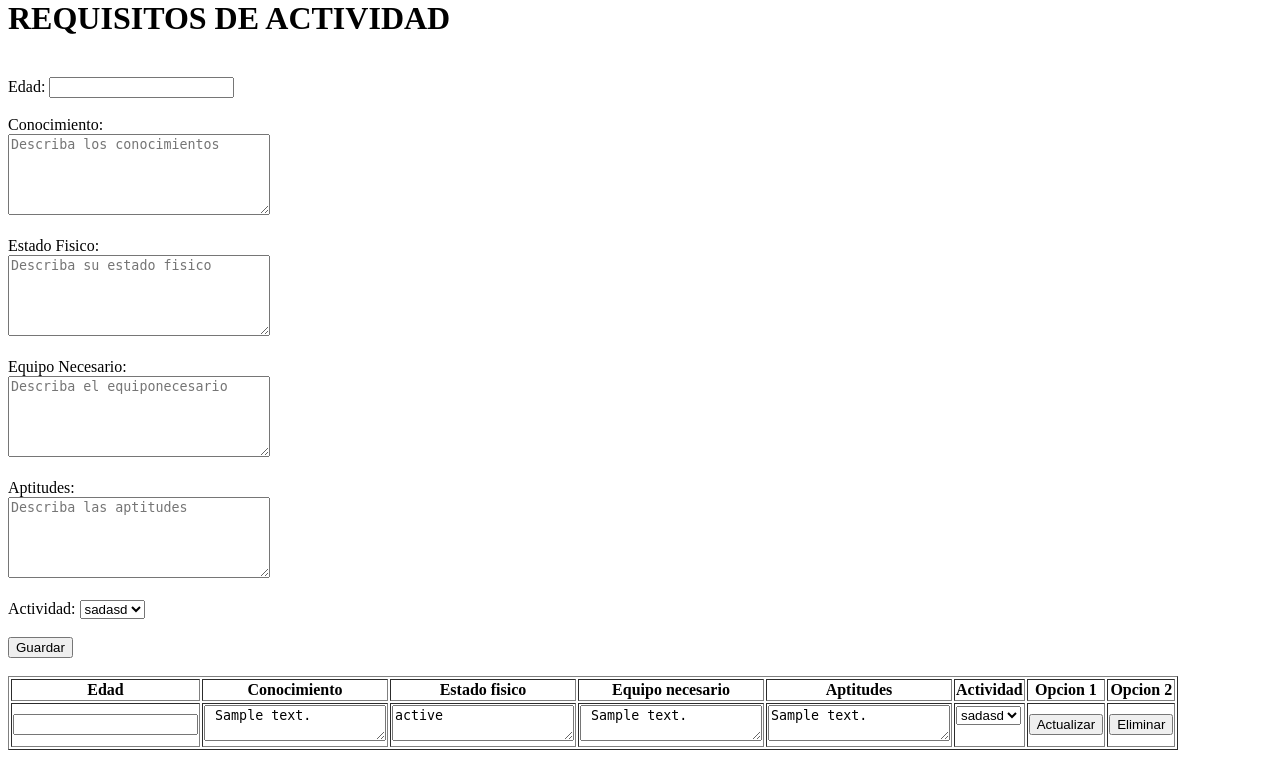
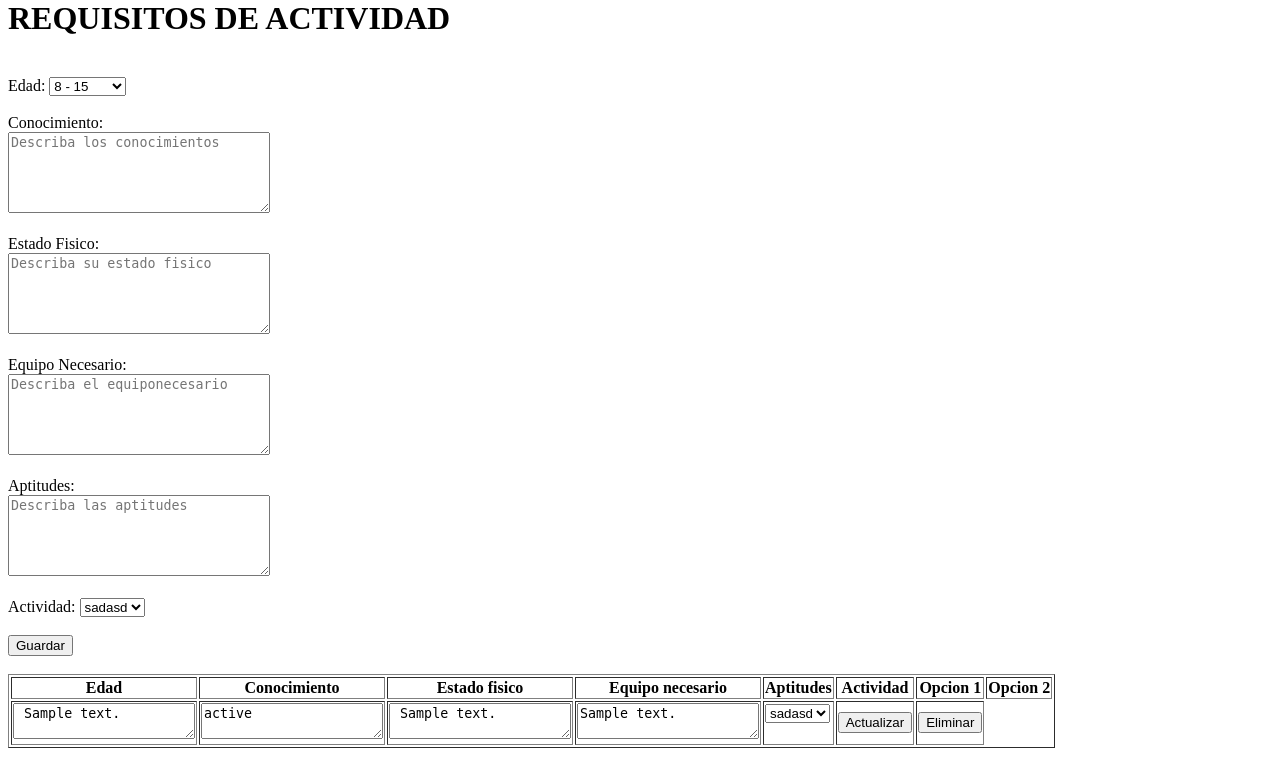
Before and after one commit to crisrdz0294/proTurismo, a PHP site: page /view/requisitosActividadView.php in a window 1280 px wide. Shown: the part 21-800 px from the top of the page. Run offline with PHP 8.4, Linux system fonts and the light colour scheme; data comes from the database, SQL or seed files in the repository; tables that the repository leaves empty hold one stand-in row (values such as "Sample post").

Commit message:
requisitoactividada
rangos

```diff
--- a/data/requisitosActividadData.php
+++ b/data/requisitosActividadData.php
@@ -19,6 +19,7 @@
    			$equipo=$requisitosActividad->getEquipoNecesarioRequisitosActividad();
             $aptitudes=$requisitosActividad->getAptitudesRequisitosActividad();
             $idAct=$requisitosActividad->getIdActividad();
+
 			$consultaUltimoId ="SELECT MAX(idrequisitos) AS idrequisitos FROM tbrequisitos";
 			$maximoId=mysqli_query($conexion,$consultaUltimoId);
 			$idSiguiente=1;
@@ -29,7 +30,7 @@
 
         	$consultaInsertar="INSERT INTO tbrequisitos VALUES (
 						".$idSiguiente.",
-						".$edad.",
+						'".$edad."',
 						'".$conocimiento."',
 						'".$equipo."',
 						'".$estadoFisico."',
@@ -52,7 +53,15 @@
         	while ($row = mysqli_fetch_array($result)) {
 
 
-            	$temporaralTipoActividad = new requisitosActividad($row['idrequisitos'], $row['edadrequisitos'], $row['conocimientorequisitos'],$row['estadofisicorequisitos'],$row['equiporequisitos'],$row['aptitudrequisitos'],$row['idactividad']);
+            	$temporaralTipoActividad = new requisitosActividad(
+
+            		$row['idrequisitos'],
+            		$row['edadrequisitos'],
+            		$row['conocimientorequisitos'],
+            		$row['estadofisicorequisitos'],
+            		$row['equiporequisitos'],
+            		$row['aptitudrequisitos'],
+            		$row['idactividad']);
 
 
             	array_push($requisitosActividad, $temporaralTipoActividad);
@@ -65,6 +74,8 @@
 
 			 $con = new Data();
 			 $conexion = $con->conect();
+
+
             $id=$requisitosActividad->getIdRequisitosActividad();
             $edad=$requisitosActividad-> getEdadRequisitosActividad();
             $conocimiento=$requisitosActividad->getConocimientoRequisitosActividad();
@@ -72,7 +83,15 @@
    			$equipo=$requisitosActividad->getEquipoNecesarioRequisitosActividad();
             $aptitudes=$requisitosActividad->getAptitudesRequisitosActividad();
             $idAct=$requisitosActividad->getIdActividad();
-			 $consultaActualizar = "UPDATE tbrequisitos SET edadrequisitos=" . $edad . ",conocimientorequisitos='" .$conocimiento."',equiporequisitos='".$equipo."',estadofisicorequisitos='".$estadoFisico."',aptitudrequisitos='".$aptitudes."',idrequisitos=".$idAct." WHERE idrequisitos=". $id.";";
+
+
+			 $consultaActualizar = "UPDATE tbrequisitos SET
+			 edadrequisitos='" .$edad. "',
+			 conocimientorequisitos='" .$conocimiento."',
+			 equiporequisitos='".$equipo."',
+			 estadofisicorequisitos='".$estadoFisico."',
+			 aptitudrequisitos='".$aptitudes."',
+			 idactividad=".$idAct." WHERE idrequisitos=".$id.";";
 
               	$result = mysqli_query($conexion, $consultaActualizar);
         	mysqli_close($conexion);
--- a/view/requisitosActividadView.php
+++ b/view/requisitosActividadView.php
@@ -31,7 +31,16 @@
              <br>
              <form id="form" method="post" action="../business/requisitosActividadAction.php">
                     Edad:
-                    <input required type="number" name="edadRequisitosActividad" id="edadRequisitosActividad" />
+                  <select name="edadRequisitosActividad" id="edadRequisitosActividad">
+
+                        <option value="8 - 15">8 - 15</option>
+                        <option value="16 - 25">16 - 25</option>
+                        <option value="26 - 35">26 - 35</option>
+                        <option value="36 - 50">36 - 50</option>
+                        <option value="51 o mas">51 o mas</option>
+
+                  </select>
+
                     <br>
                     <br>
                     Conocimiento:<br>
@@ -87,13 +96,93 @@
             $requisitosActividadBusiness = new requisitosActividadBusiness();
             $mostrarAct=$requisitos->mostrarActividades();
             $todosRequisitosActividad = $requisitosActividadBusiness->mostrarTodosRequisitosActividad();
-             foreach ($todosRequisitosActividad as $requisitosActividad) {
+
+
+             foreach ($todosRequisitosActividad as $requisitosActividad)
+             {
                 echo '<form method="post" enctype="multipart/form-data" action="../business/requisitosActividadAction.php">';
+
+
+
                 echo '<input type="hidden" name="idRequisitosActividad" id="idRequisitosActividad" value="' . $requisitosActividad->getIdRequisitosActividad() .'">';
+
+
                 echo '<tr>';
-                echo '<td><input type="number" name="edadRequisitosActividad" id="edadRequisitosActividad" value="' . $requisitosActividad->getEdadRequisitosActividad() . '"/></td>';
+
+
+                switch ($requisitosActividad->getEdadRequisitosActividad())
+                   {
+                            case '8 - 15':
+                                echo '<td>
+                                <select name="edadRequisitosActividad" id="edadRequisitosActividad">
+                                        <option selected  value="8 - 15">8 - 15</option>
+                                        <option value="16 - 25">16 - 25</option>
+                                        <option value="26 - 35">26 - 35</option>
+                                        <option value="36 - 50">36 - 50</option>
+                                        <option value="51 o mas">51 o mas</option>
+                                  </select>
+                                </td>';
+                            break;
+
+                            case '16 - 25':
+                                echo '<td>
+                                <select name="edadRequisitosActividad" id="edadRequisitosActividad">
+                                        <option value="8 - 15">8 - 15</option>
+                                        <option selected value="16 - 25">16 - 25</option>
+                                        <option value="26 - 35">26 - 35</option>
+                                        <option value="36 - 50">36 - 50</option>
+                                        <option value="51 o mas">51 o mas</option>
+                                  </select>
+                                </td>';
+                            break;
+
+                            case '26 - 35':
+                                echo '<td>
+                                <select name="edadRequisitosActividad" id="edadRequisitosActividad">
+                                        <option value="8 - 15">8 - 15</option>
+                                        <option value="16 - 25">16 - 25</option>
+                                        <option selected value="26 - 35">26 - 35</option>
+                                        <option value="36 - 50">36 - 50</option>
+                                        <option value="51 o mas">51 o mas</option>
+                                  </select>
+                                </td>';
+                            break;
+
+                            case '36 - 50':
+                                echo '<td>
+                                <select name="edadRequisitosActividad" id="edadRequisitosActividad">
+                                        <option value="8 - 15">8 - 15</option>
+                                        <option value="16 - 25">16 - 25</option>
+                                        <option value="26 - 35">26 - 35</option>
+                                        <option selected value="36 - 50">36 - 50</option>
+                                        <option value="51 o mas">51 o mas</option>
+                                  </select>
+                                </td>';
+                            break;
+
+                            case '51 o mas':
+                                echo '<td>
+                                <select name="edadRequisitosActividad" id="edadRequisitosActividad">
+                                        <option value="8 - 15">8 - 15</option>
+                                        <option value="16 - 25">16 - 25</option>
+                                        <option value="26 - 35">26 - 35</option>
+                                        <option value="36 - 50">36 - 50</option>
+                                        <option selected value="51 o mas">51 o mas</option>
+                                  </select>
+                                </td>';
+                            break;
+
+
+                            default:
+                                # code...
+                                break;
+                        }
+
+
+
 
                 echo '<td><textarea name="conocimientoRequisitosActividad" id="conocimientoRequisitosActividad"> '.$requisitosActividad->getConocimientoRequisitosActividad().'</textarea></td>';
+
                   echo '<td><textarea name="estadoFisicoRequisitosActividad" id="estadoFisicoRequisitosActividad">'.$requisitosActividad->getEstadoFisicoRequisitosActividad() .'</textarea></td>';
                  echo '<td><textarea  name="equipoNecesarioRequisitosActividad" id="equipoNecesarioRequisitosActividad"> '. $requisitosActividad->getEquipoNecesarioRequisitosActividad().'</textarea></td>';
                 echo '<td><textarea name="aptitudesRequisitosActividad" id="aptitudesRequisitosActividad" >'. $requisitosActividad->getAptitudesRequisitosActividad().'</textarea></td>';
```
Also changed, not shown: business/requisitosActividadAction.php (+3 -8 lines). Lines whose indentation alone changed are shown as unchanged.
